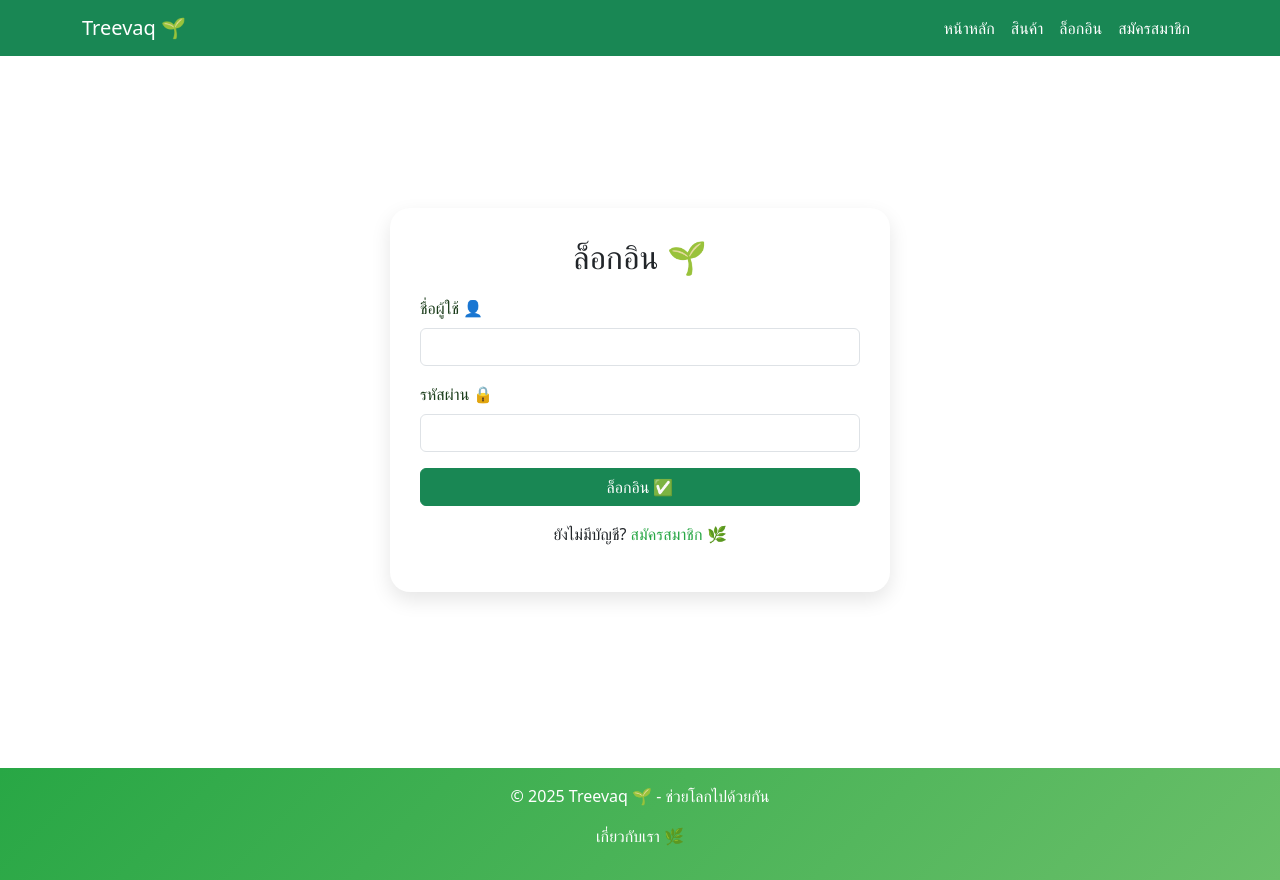
After one commit to Peerawastantitemit/dsi202_2025, a Django app: page /login/ in a window 1280 px wide. The commit adds this page. Run offline with Django 4.2, Linux system fonts and the light colour scheme.

Commit message:
login and register systyem

```diff
--- a/Treevaq/myproject/myproject/settings.py
+++ b/Treevaq/myproject/myproject/settings.py
@@ -19,6 +19,10 @@ INSTALLED_APPS = [
     'rest_framework',
     'django_extensions',
 ]
+
+LOGIN_REDIRECT_URL = '/'
+LOGIN_URL = '/login/'
+LOGOUT_REDIRECT_URL = '/'
 
 MIDDLEWARE = [
     'django.middleware.security.SecurityMiddleware',
--- a/Treevaq/myproject/static/css/style.css
+++ b/Treevaq/myproject/static/css/style.css
@@ -5,19 +5,19 @@
 }
 
 body {
-    font-family: 'Kanit', sans-serif; /* ใช้ฟอนต์ไทยสวย ๆ */
-    background-color: #e6f0e6; /* พื้นหลังสีเขียวอ่อน */
-    color: #2e4a2e; /* สีตัวอักษรเขียวเข้ม */
+    font-family: 'Kanit', sans-serif;
+    background-color: #e6f0e6;
+    color: #2e4a2e;
 }
 
 header {
-    background: linear-gradient(135deg, #28a745, #6abf69); /* ไล่สีเขียว */
+    background: linear-gradient(135deg, #28a745, #6abf69);
     box-shadow: 0 2px 10px rgba(0, 0, 0, 0.1);
 }
 
 h1, h2, h3 {
     font-weight: 600;
-    color: #1a3c1a; /* สีเขียวเข้มสำหรับหัวข้อ */
+    color: #1a3c1a;
 }
 
 .card {
@@ -28,7 +28,7 @@ h1, h2, h3 {
 }
 
 .card:hover {
-    transform: translateY(-5px); /* เอฟเฟกต์ยกขึ้นเมื่อชี้ */
+    transform: translateY(-5px);
 }
 
 .card-img-top {
@@ -79,3 +79,60 @@ footer {
     bottom: 0;
     width: 100%;
 }
+
+/* เพิ่มสไตล์สำหรับหน้าล็อกอินและสมัครสมาชิก */
+.auth-container {
+    min-height: 80vh;
+    display: flex;
+    align-items: center;
+    justify-content: center;
+    padding: 20px;
+}
+
+.auth-card {
+    background-color: #fff;
+    border-radius: 20px;
+    padding: 30px;
+    max-width: 500px;
+    width: 100%;
+    box-shadow: 0 8px 20px rgba(0, 0, 0, 0.1);
+}
+
+.auth-card h2 {
+    font-size: 2rem;
+    margin-bottom: 20px;
+    text-align: center;
+}
+
+.form-label {
+    font-weight: 500;
+    color: #1a3c1a;
+}
+
+.form-control {
+    border-radius: 10px;
+    border: 1px solid #ced4da;
+    padding: 10px;
+    transition: border-color 0.3s ease;
+}
+
+.form-control:focus {
+    border-color: #28a745;
+    box-shadow: 0 0 5px rgba(40, 167, 69, 0.3);
+}
+
+.alert {
+    border-radius: 10px;
+    margin-bottom: 20px;
+}
+
+.auth-link {
+    color: #28a745;
+    text-decoration: none;
+    font-weight: 500;
+}
+
+.auth-link:hover {
+    color: #218838;
+    text-decoration: underline;
+}
--- /dev/null
+++ b/Treevaq/myproject/store/templates/registration/login.html
@@ -0,0 +1,30 @@
+{% extends 'store/base.html' %}
+{% load static %}
+
+{% block content %}
+<div class="auth-container">
+    <div class="auth-card">
+        <h2>ล็อกอิน 🌱</h2>
+        {% if messages %}
+        {% for message in messages %}
+        <div class="alert alert-{{ message.tags }}">{{ message }}</div>
+        {% endfor %}
+        {% endif %}
+        <form method="post">
+            {% csrf_token %}
+            <div class="mb-3">
+                <label for="id_username" class="form-label">ชื่อผู้ใช้ 👤</label>
+                <input type="text" class="form-control" id="id_username" name="username" required>
+            </div>
+            <div class="mb-3">
+                <label for="id_password" class="form-label">รหัสผ่าน 🔒</label>
+                <input type="password" class="form-control" id="id_password" name="password" required>
+            </div>
+            <button type="submit" class="btn btn-success w-100">ล็อกอิน ✅</button>
+        </form>
+        <p class="mt-3 text-center">
+            ยังไม่มีบัญชี? <a href="{% url 'register' %}" class="auth-link">สมัครสมาชิก 🌿</a>
+        </p>
+    </div>
+</div>
+{% endblock %}
--- a/Treevaq/myproject/store/templates/store/base.html
+++ b/Treevaq/myproject/store/templates/store/base.html
@@ -25,9 +25,19 @@
                     <li class="nav-item">
                         <a class="nav-link text-white" href="#">สินค้า</a>
                     </li>
+                    <!-- ลบส่วนเกี่ยวกับเราออกจาก navbar -->
+                    {% if user.is_authenticated %}
                     <li class="nav-item">
-                        <a class="nav-link text-white" href="#">เกี่ยวกับเรา</a>
+                        <a class="nav-link text-white" href="{% url 'logout' %}">ออกจากระบบ</a>
                     </li>
+                    {% else %}
+                    <li class="nav-item">
+                        <a class="nav-link text-white" href="{% url 'login' %}">ล็อกอิน</a>
+                    </li>
+                    <li class="nav-item">
+                        <a class="nav-link text-white" href="{% url 'register' %}">สมัครสมาชิก</a>
+                    </li>
+                    {% endif %}
                 </ul>
             </div>
         </div>
@@ -40,6 +50,8 @@
 
     <footer class="bg-success text-white text-center py-3 mt-4">
         <p>© 2025 Treevaq 🌱 - ช่วยโลกไปด้วยกัน</p>
+        <!-- เพิ่มเกี่ยวกับเราใน footer -->
+        <p><a href="#" class="text-white text-decoration-none auth-link">เกี่ยวกับเรา 🌿</a></p>
     </footer>
 </body>
 </html>
--- a/Treevaq/myproject/store/urls.py
+++ b/Treevaq/myproject/store/urls.py
@@ -1,5 +1,6 @@
 from django.urls import path
 from . import views
+from django.contrib.auth import views as auth_views
 
 urlpatterns = [
     path('', views.index, name='index'),
@@ -9,4 +10,7 @@ urlpatterns = [
     path('update_cart_quantity/<int:pk>/<str:action>/', views.update_cart_quantity, name='update_cart_quantity'),
     path('cart/', views.cart, name='cart'),
     path('confirm_cart/', views.confirm_cart, name='confirm_cart'),
+    path('login/', auth_views.LoginView.as_view(template_name='registration/login.html'), name='login'),
+    path('register/', views.register, name='register'),
+    path('logout/', auth_views.LogoutView.as_view(), name='logout'),
 ]
```
Also changed, not shown: Treevaq/myproject/store/templates/registration/register.html (added, +37 -0 lines), Treevaq/myproject/store/views.py (+15 -2 lines).
